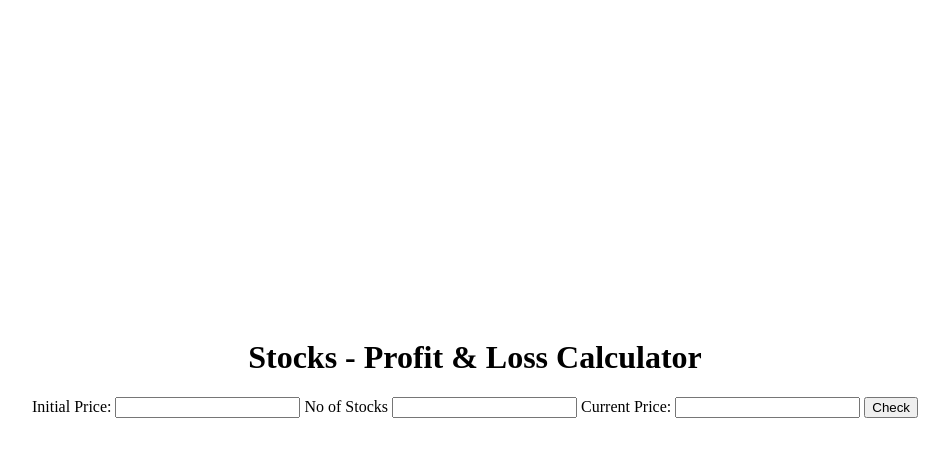
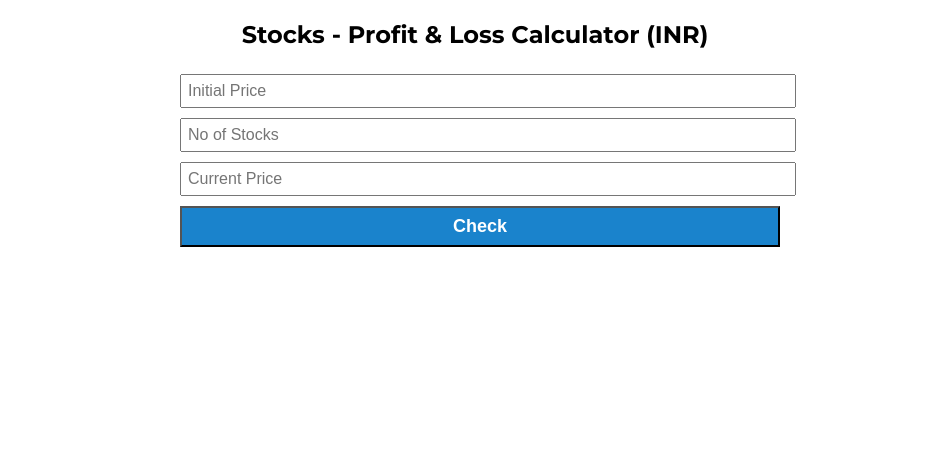
Before and after one commit to way2nizam/stock-profit-loss, a plain HTML site: page index.html in a window 1280 px wide. Shown: the whole page, without its empty margins (165-1114 px from the left). Drawn offline with Linux system fonts and the light colour scheme.

Commit message:
fix: code refactor

```diff
--- a/index.html
+++ b/index.html
@@ -11,30 +11,32 @@
 
 <body>
 
-    <div class="container">
-        <div>
+    <div class="flex-container">
 
-            <header class="header">
-                <h1>Stocks - Profit & Loss Calculator </h1>
-            </header>
+        <section class="section-main">
 
-            <section class="section">
+            <h1 class="title">Stocks - Profit & Loss Calculator (INR)</h1>
 
-                <label for="initial-price">Initial Price:</label>
-                <input type="number" id="initial-price" />
+            <!-- <label for="initial-price">Initial Price:</label> -->
+            <input type="number" class="input-class" id="initial-price" placeholder="Initial Price" />
 
-                <label for="stocks-count">No of Stocks</label>
-                <input type="number" id="stocks-count" />
+            <!-- <label for="stocks-count">No of Stocks</label> -->
+            <input type="number" class="input-class" id="stocks-count" placeholder="No of Stocks" />
 
-                <label for="current-price">Current Price:</label>
-                <input type="number" id="current-price" />
+            <!-- <label for="current-price">Current Price:</label> -->
+            <input type="number" class="input-class" id="current-price" placeholder="Current Price" />
 
-                <button id="check-btn">Check</button>
+            <div>
+                <button id="check-btn" class="input-class">Check</button>
 
-                <div id="show-output"></div>
-            </section>
-        </div>
+            </div>
+
+            <div id="show-output"></div>
+
+        </section>
+
     </div>
+
 
 
 
--- a/index.js
+++ b/index.js
@@ -1,38 +1,42 @@
-const initialPrice = document.querySelector("#initial-price");
-const stocksCount = document.querySelector("#stocks-count");
-const currentPrice = document.querySelector("#current-price");
-const checkButton = document.querySelector("#check-btn");
-const showOutput = document.querySelector("#show-output");
+const initialPrice = document.querySelector('#initial-price');
+const stocksCount = document.querySelector('#stocks-count');
+const currentPrice = document.querySelector('#current-price');
+const checkButton = document.querySelector('#check-btn');
+const showOutput = document.querySelector('#show-output');
 
 function outputMessage(message) {
-  showOutput.innerHTML = message;
+  showOutput.innerText = 'Result: ' + message;
 }
 
 function calculateProfit() {
+  document.querySelector('body').style.backgroundColor = '#7FE5F0';
   const profit = (currentPrice.value - initialPrice.value) * stocksCount.value;
   const profitPercentage =
     (profit * 100) / (initialPrice.value * stocksCount.value);
 
   outputMessage(
-    "Profit is " +
+    'Profit value is ₹ ' +
       profit +
-      " and Profit percentage is " +
+      ' and Profit percentage is ' +
       profitPercentage +
-      "%."
+      '%.'
   );
 }
 
 function calculateLoss() {
+  document.querySelector('body').style.backgroundColor = '#FF2E2E';
+
   const loss = (initialPrice.value - currentPrice.value) * stocksCount.value;
   const lossPercentage =
     (loss * 100) / (initialPrice.value * stocksCount.value);
-
   outputMessage(
-    "Loss is " + loss + " and Loss percentage is " + lossPercentage + "%."
+    'Loss is ' + loss + ' and Loss percentage is ' + lossPercentage + '%.'
   );
 }
 
 function clickHandler() {
+  if (stocksCount.value < 0) {
+  } else {
     if (
       currentPrice.value * stocksCount.value >
       initialPrice.value * stocksCount.value
@@ -44,8 +48,9 @@ function clickHandler() {
     ) {
       calculateLoss();
     } else {
-    outputMessage("No Pain No Gain");
+      outputMessage('No Pain No Gain');
+    }
   }
 }
 
-checkButton.addEventListener("click", clickHandler);
+checkButton.addEventListener('click', clickHandler);
--- a/main.css
+++ b/main.css
@@ -1,7 +1,36 @@
-.container{
-    display: flex;
-    justify-content: center;
-    align-items: center;
-    min-height: 90vh;
-    text-align: center;
-  }
+@import url('https://fonts.googleapis.com/css2?family=Montserrat:wght@400;500;700&display=swap');
+
+
+:root {
+  --primary-color: #1A83CC;
+}
+
+body {
+  font-family: 'Montserrat', sans-serif;
+  text-align: center;
+  max-width: 600px;
+  margin: auto;
+}
+
+#check-btn {
+  color: #ffffff;
+  width: 100%;
+  background-color: var(--primary-color);
+  font-size: 18px;
+  font-weight: bold;
+  margin: 5px;
+  padding: 8px;
+}
+
+.input-class {
+  font-size: 16px;
+  padding: 6px;
+  margin: 5px;
+  width: 100%;
+}
+
+#show-output {
+  margin-top: 20px;
+  font-size: 18px;
+  font-weight: bold;
+}
```
Lines whose indentation alone changed are shown as unchanged.
